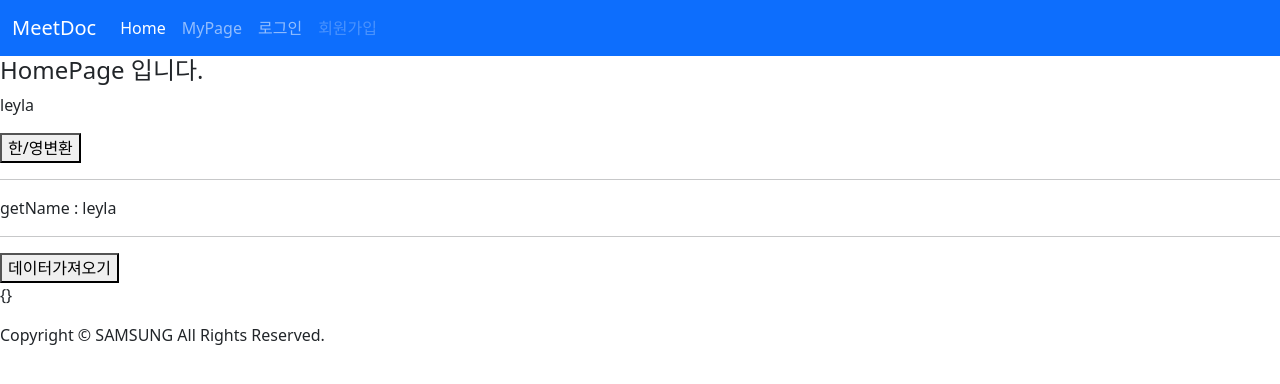
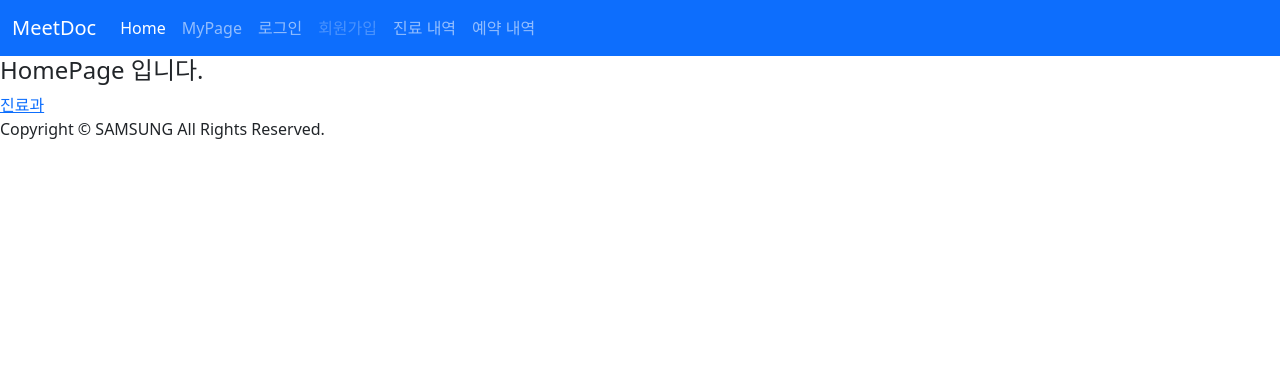
Before and after one commit to pingu9/meetdoc, a Vue app in the folder frontend/: page / in a window 1280 px wide. Shown: the top 384 px of the page. Built offline with nearby package versions, Linux system fonts and the light colour scheme.

Commit message:
[S07P12A302-41] feat : Add Header Menu
Add Header Menu

```diff
--- a/frontend/src/components/MainHeader.vue
+++ b/frontend/src/components/MainHeader.vue
@@ -20,6 +20,12 @@
         <li class="nav-item">
           <a class="nav-link disabled" href="#" tabindex="-1" aria-disabled="true">회원가입</a>
         </li>
+        <li class="nav-item">
+          <a class="nav-link" href="#">진료 내역</a>
+        </li>
+        <li class="nav-item">
+          <a class="nav-link" href="#">예약 내역</a>
+        </li>
       </ul>
     </div>
   </div>
--- a/frontend/src/routes/router.js
+++ b/frontend/src/routes/router.js
@@ -2,6 +2,7 @@ import { createWebHistory, createRouter } from "vue-router";
 
 import MyPage from '../views/MyPage.vue';
 import HomePage from '../views/HomePage.vue';
+import DoctorList  from '../views/DoctorList.vue';
 
 
 const routes = [
@@ -13,6 +14,10 @@ const routes = [
         path: "/mypage",
         component: MyPage,
     },
+    {
+        path: "/jinryo/doctors",
+        component: DoctorList,
+    }
 ];
 
 const router = createRouter({
--- /dev/null
+++ b/frontend/src/views/DoctorList.vue
@@ -0,0 +1,15 @@
+<template>
+  <div>
+    <h1>doctor list</h1>
+  </div>
+</template>
+
+<script>
+export default {
+
+}
+</script>
+
+<style>
+
+</style>
--- a/frontend/src/views/HomePage.vue
+++ b/frontend/src/views/HomePage.vue
@@ -1,13 +1,14 @@
 <template>
   <div>
     <h4>HomePage 입니다.</h4>
-    <p>{{$store.state.name}}</p>
+    <router-link to="/jinryo/doctors">진료과</router-link>
+    <!-- <p>{{$store.state.name}}</p>
   <button @click="changeName()">한/영변환</button>
   <hr>
   <span>getName : {{getName}}</span>
   <hr>
   <button @click="getData()">데이터가져오기</button>
-  <p>{{value}}</p>
+  <p>{{value}}</p> -->
   </div>
 </template>
 
```
